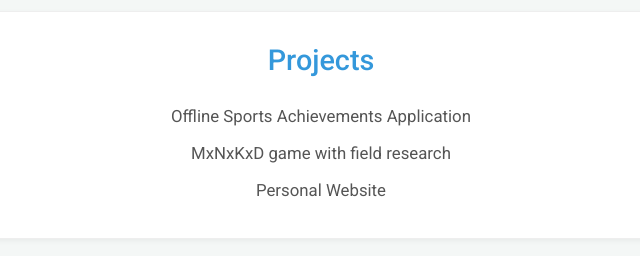
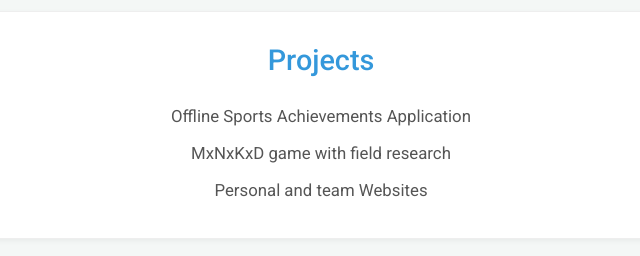
Before and after one commit to Shmel131/Shmel131.github.io, a plain HTML site: page index.html in a window 1280 px wide. Shown: the part 830-1086 px from the top of the page, 319-959 px from the left. Drawn offline with Linux system fonts and the light colour scheme.

Commit message:
Update index.html 2

```diff
--- a/index.html
+++ b/index.html
@@ -138,7 +138,7 @@
         <ul>
             <li>Offline Sports Achievements Application</li>
             <li>MxNxKxD game with field research</li>
-            <li>Personal Website</li>
+            <li>Personal and team Websites</li>
         </ul>
     </section>
 
```
